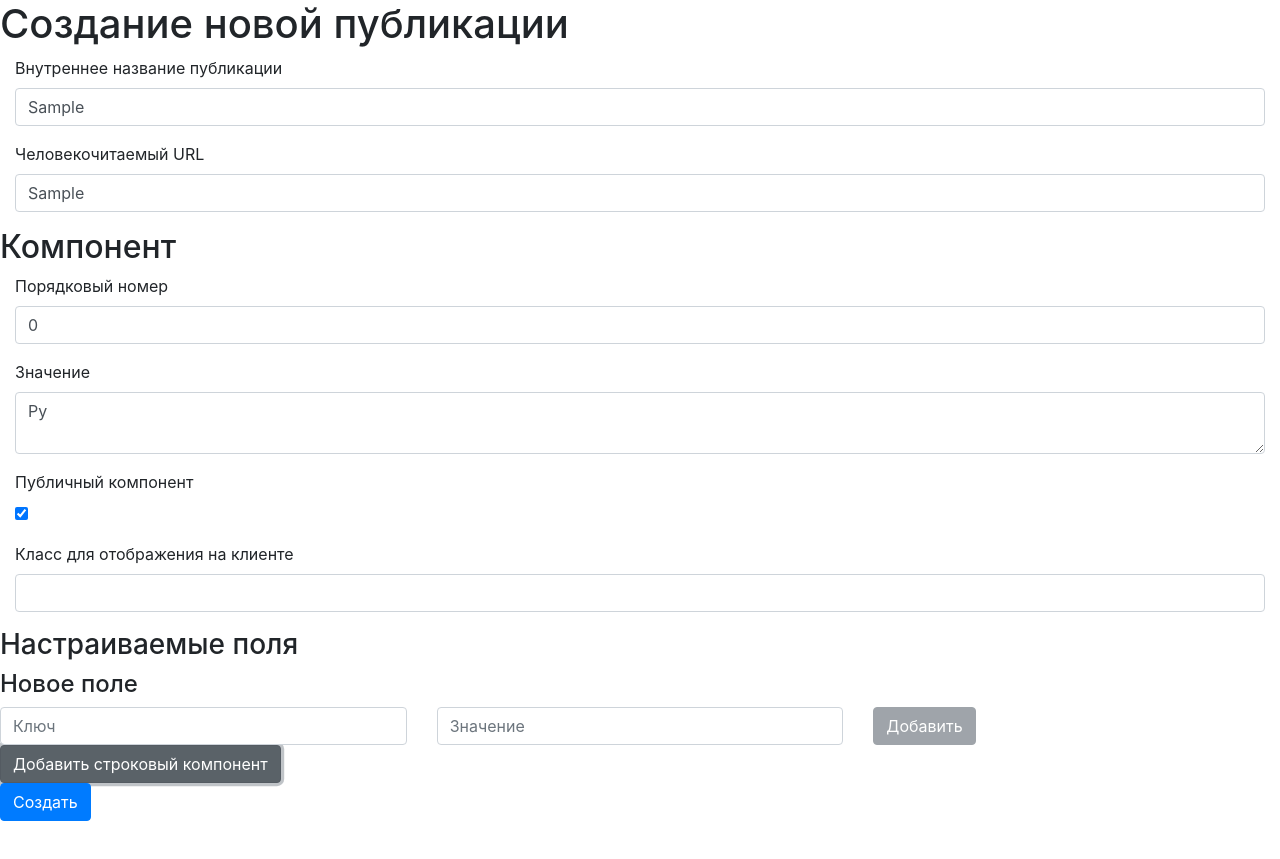
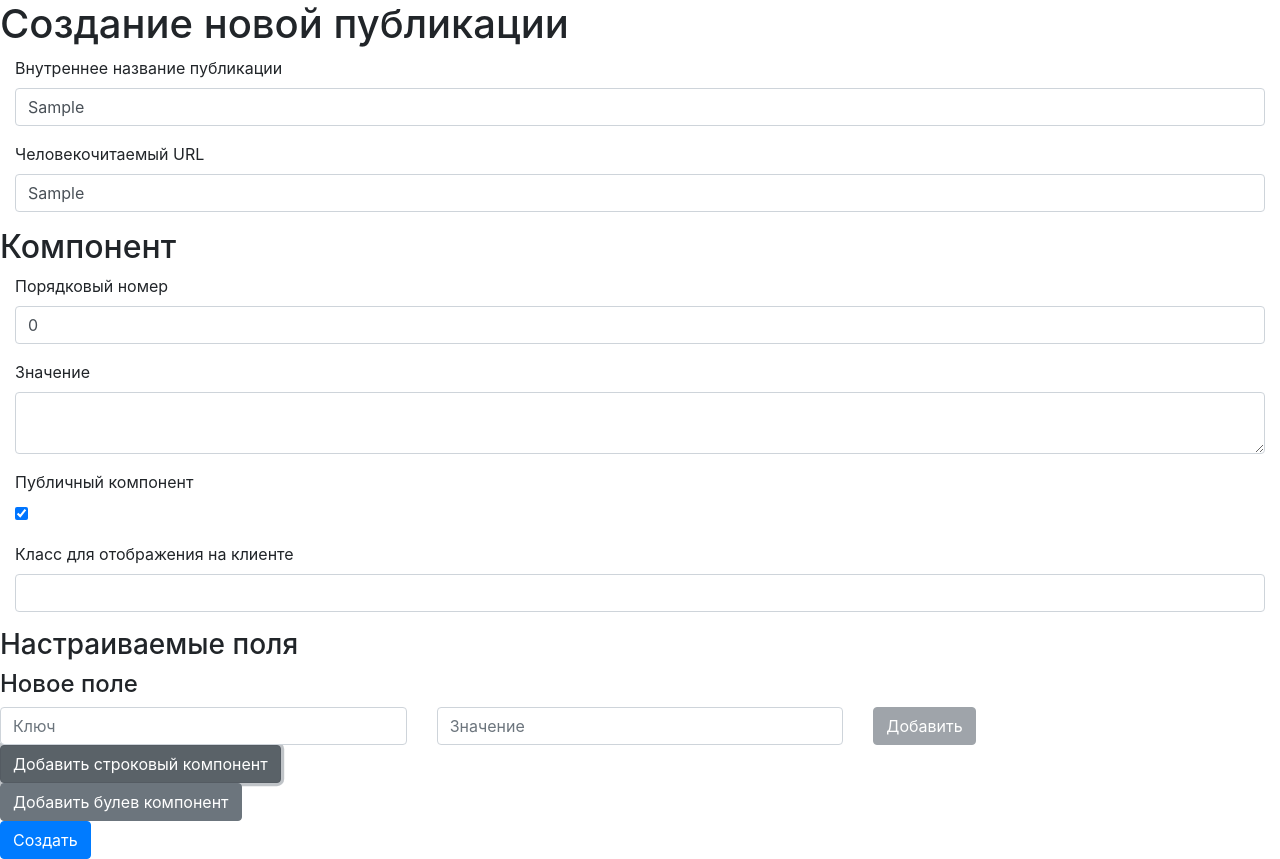
Before and after one commit to pavel-manylov/mdz-frontend, a React (Create React App) app: page /posts/create in a window 1280 px wide. Both pictures are taken after typing "Sample", "Sample" into the empty fields and a click on the button "Добавить строковый компонент". Before the commit the page ends 821 px from the top, so only its background shows below. Built offline with nearby package versions, Linux system fonts and the light colour scheme.

Commit message:
MTP-24 Булевы-компоненты

```diff
--- /dev/null
+++ b/src/ComponentBooleanValueComponent.tsx
@@ -0,0 +1,16 @@
+import {Form} from "react-bootstrap";
+import React from "react";
+
+interface ComponentBooleanValueComponentProps {
+    value: boolean;
+
+    onChange(value: boolean): void;
+}
+
+export function ComponentBooleanValueComponent({value, onChange}: ComponentBooleanValueComponentProps) {
+    return (
+        <Form.Check checked={value} onChange={e => {
+            onChange(e.target.checked);
+        }}/>
+    )
+}
--- /dev/null
+++ b/src/ComponentStringValueComponent.tsx
@@ -0,0 +1,16 @@
+import {Form} from "react-bootstrap";
+import React from "react";
+
+interface ComponentStringValueComponentProps {
+    value: string;
+
+    onChange(value: string): void;
+}
+
+export function ComponentStringValueComponent({value, onChange}: ComponentStringValueComponentProps) {
+    return (
+        <Form.Control as="textarea" value={value} onChange={e => {
+            onChange(e.target.value);
+        }}/>
+    )
+}
--- a/src/ComponentSubForm.tsx
+++ b/src/ComponentSubForm.tsx
@@ -1,7 +1,9 @@
-import {Component, NewComponent} from "./api";
+import {Component, NewComponent, PostReference} from "./api";
 import React, {useEffect, useState} from "react";
 import {Col, Form, FormGroup} from "react-bootstrap";
 import {CustomFields, CustomFieldsComponent} from "./CustomFieldsComponent";
+import {ComponentBooleanValueComponent} from "./ComponentBooleanValueComponent";
+import {ComponentStringValueComponent} from "./ComponentStringValueComponent";
 
 interface ComponentSubFormProps {
     component: Component | NewComponent;
@@ -11,7 +13,7 @@ interface ComponentSubFormProps {
 
 export function ComponentSubForm({component, onChange}: ComponentSubFormProps) {
     const [order, setOrder] = useState<string>(String(component.order));
-    const [value, setValue] = useState<string>(String(component.value));
+    const [value, setValue] = useState<string|boolean|PostReference[]|undefined>(component.value);
     const [displayClass, setDisplayClass] = useState<string>(component.display_class || '');
     const [_public, setPublic] = useState<boolean>(!!component.public);
     const [customFields, setCustomFields] = useState<CustomFields>(component.custom_fields || {});
@@ -23,10 +25,15 @@ export function ComponentSubForm({component, onChange}: ComponentSubFormProps) {
         component.public = _public;
         component.custom_fields = customFields;
 
-        console.log('custom', customFields);
-
         onChange(component);
     });
+
+    let valueComponent: any;
+    if (component.type === "string") {
+        valueComponent = <ComponentStringValueComponent value={String(value)} onChange={setValue}/>;
+    } else if (component.type === "boolean") {
+        valueComponent = <ComponentBooleanValueComponent value={!!value} onChange={setValue}/>;
+    }
 
     return (
         <div>
@@ -39,9 +46,8 @@ export function ComponentSubForm({component, onChange}: ComponentSubFormProps) {
             </FormGroup>
             <FormGroup as={Col} controlId="value">
                 <Form.Label>Значение</Form.Label>
-                <Form.Control as="textarea" value={value} onChange={e => {
-                    setValue(e.target.value);
-                }}/>
+                {valueComponent}
+
             </FormGroup>
             <FormGroup as={Col} controlId="public">
                 <Form.Label>Публичный компонент</Form.Label>
--- a/src/CreatePost.tsx
+++ b/src/CreatePost.tsx
@@ -41,14 +41,22 @@ export function CreatePost() {
 
     }
 
-    function addStringComponent() {
+    function addComponent(type: NewComponentTypeEnum, value: string|boolean) {
         setComponents([...components, {
             order: 0,
-            type: NewComponentTypeEnum.String,
-            value: "Ру",
+            type: type,
+            value: value,
             custom_fields: {},
             public: true
         }]);
+    }
+
+    function addStringComponent() {
+        addComponent(NewComponentTypeEnum.String, "");
+    }
+
+    function addBooleanComponent() {
+        addComponent(NewComponentTypeEnum.Boolean, true);
     }
 
     function componentChanged(index: number, component: Component | NewComponent) {
@@ -89,6 +97,7 @@ export function CreatePost() {
                 }
 
                 <Button variant="secondary" onClick={addStringComponent}>Добавить строковый компонент</Button> <br/>
+                <Button variant="secondary" onClick={addBooleanComponent}>Добавить булев компонент</Button> <br/>
                 <Button variant="primary" onClick={save}>Создать</Button>
             </Form>
         </div>
```
